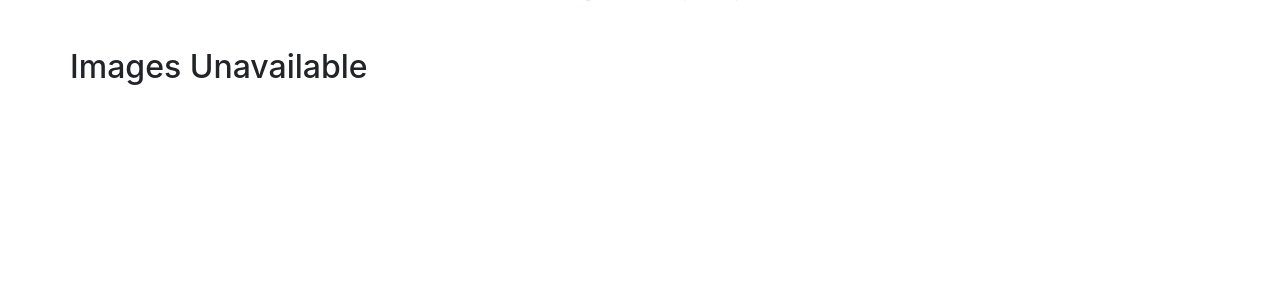
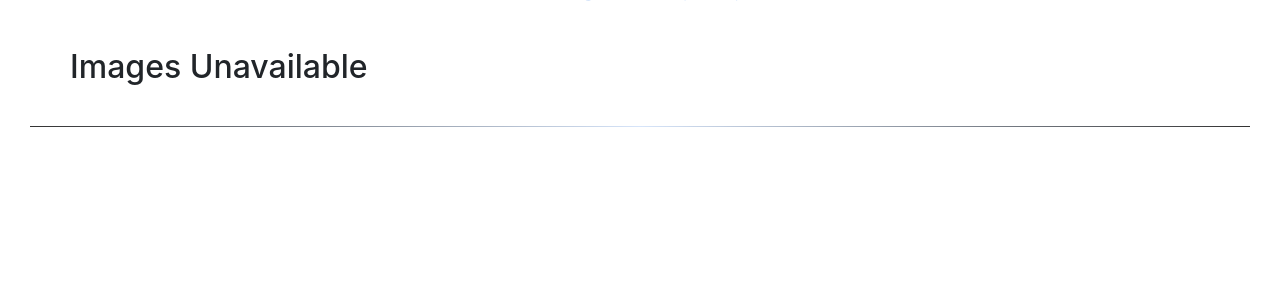
Before and after one commit to Isaacg94/Gallery, a Django app: page / in a window 1280 px wide. Shown: the part 511-800 px from the top of the page. Run offline with Django 3.2, Linux system fonts and the light colour scheme; data that the repository does not hold is empty; some libraries are stand-ins or nearby versions.

Commit message:
include a hr to header section of the ggallery template

```diff
--- a/mygallery/templates/gallery.html
+++ b/mygallery/templates/gallery.html
@@ -34,12 +34,14 @@
             <!-- search form end -->
         </div>
         <div class="trending-searches">
-            <p style="color: rgb(215, 229, 250); padding: 2px; font-size: smaller;">Trending Searches: Tropics, Drip</p>
+            <p style="color: #d7e5fa; padding: 2px; font-size: smaller;">Trending Searches: Tropics, Drip</p>
         </div>
     </div>
-    <div style="margin-top: 140px;" class="container-fluid">
+
+    <div style="margin-top: 120px;" class="container-fluid">
+        <hr class="style-one">
         {%for location in locations%}
-        <a href="{%url 'location' location.id%}" class="btn btn-outline-info btn-sm rounded rounded-pill">{{location.location_name}}</a>
+        <a href="{%url 'location' location.id%}" class="btn btn-outline-info btn-sm rounded rounded-pill" style="margin: 3px;">{{location.location_name}}</a>
         {%endfor%}
 
     </div>
--- a/static/css/basegallery.css
+++ b/static/css/basegallery.css
@@ -48,7 +48,12 @@
   width: 60%;
   margin: 0 auto;
 }
-
+hr.style-one {
+    border: 0;
+    height: 1px;
+    background: #333;
+    background-image: linear-gradient(to right, #333, #d7e5fa, #333);
+}
 .oops {
   text-align: center;
   width: 100%;
```
